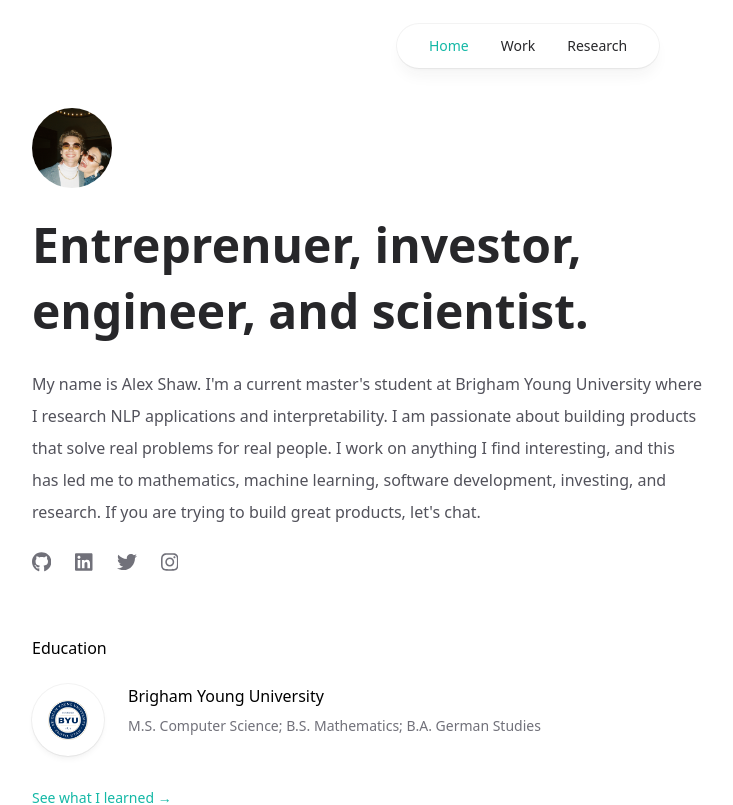
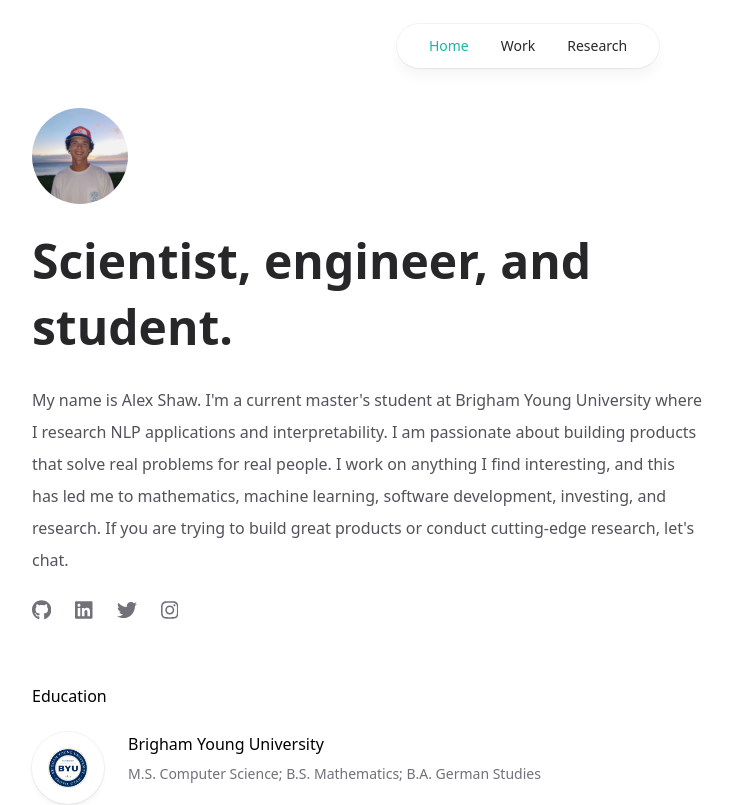
Before and after one commit to alexgshaw/personal-website, a Next.js app: page / in a window 1280 px wide. Shown: the top 805 px of the page, without its empty margins (112-845 px from the left). Built offline with nearby package versions, Linux system fonts and the light colour scheme.

Commit message:
Update picture and headline.

```diff
--- a/pages/index.tsx
+++ b/pages/index.tsx
@@ -38,16 +38,12 @@ export default function Home() {
   return (
     <div className="space-y-16">
       <div className="w-full max-w-2xl space-y-6">
-        <div className="relative mx-auto h-48 w-48 overflow-hidden rounded-full sm:mx-0 sm:h-20 sm:w-20">
-          <Image
-            src="/images/profile.jpg"
-            fill
-            className="object-cover"
-            alt=""
-          />
+        <div className="relative mx-auto h-48 w-48 overflow-hidden rounded-full sm:mx-0 sm:h-24 sm:w-24">
+          <Image src="/images/alex.jpg" fill className="object-cover" alt="" />
         </div>
         <H1 className="text-center text-zinc-800 sm:text-left">
-          Entreprenuer, investor, engineer, and scientist.
+          {/* Entreprenuer, investor, engineer, and scientist. */}
+          Scientist, engineer, and student.
         </H1>
         <p className="mt-6 text-base font-light leading-loose text-zinc-600">
           My name is Alex Shaw. I'm a current master's student at Brigham Young
@@ -55,7 +51,8 @@ export default function Home() {
           am passionate about building products that solve real problems for
           real people. I work on anything I find interesting, and this has led
           me to mathematics, machine learning, software development, investing,
-          and research. If you are trying to build great products, let's chat.
+          and research. If you are trying to build great products or conduct
+          cutting-edge research, let's chat.
         </p>
         <div className="flex h-5 space-x-6">
           <a
```
Also changed, not shown: public/images/alex.jpg (added).
